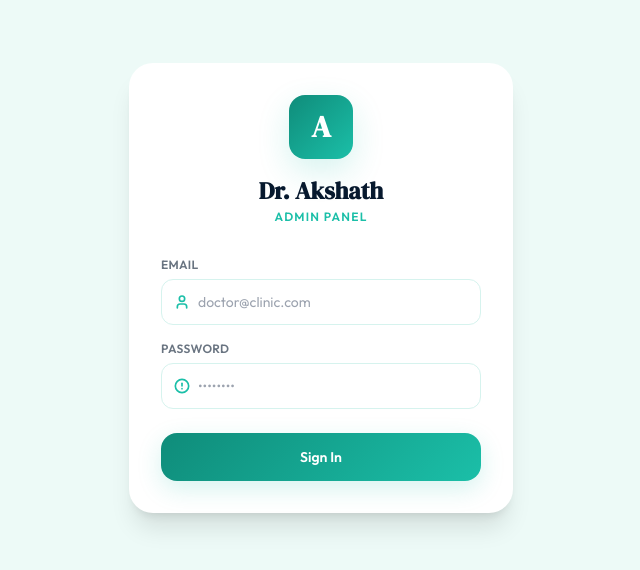
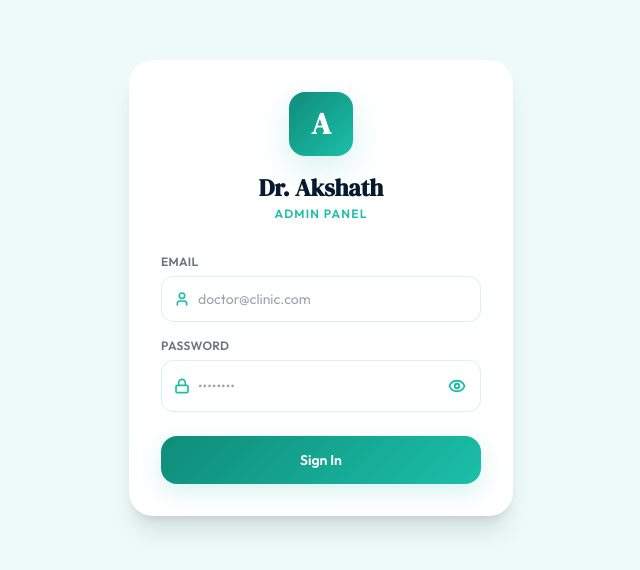
Before and after one commit to UditJain2622004/dr_akshath_portfolio_website, a React (Vite) app in the folder frontend/: page /admin in a window 1280 px wide. Shown: the part 112-682 px from the top of the page, without its empty margins (319-959 px from the left). Built offline with nearby package versions, Linux system fonts and the light colour scheme; no server answers.

Commit message:
some frontend changes

```diff
--- a/frontend/src/components/Navbar.jsx
+++ b/frontend/src/components/Navbar.jsx
@@ -37,21 +37,24 @@ export default function Navbar() {
                     boxShadow: "0 4px 24px rgba(7,25,46,0.08), inset 0 1px 0 rgba(255,255,255,0.6)",
                 }}
             >
-                {["Home", "About", "Services"].map((l, i) => (
-                    <a key={l} href={`#${l === "Home" ? "" : l.toLowerCase()}`}
-                        className={`text-[14px] px-[19px] py-[8px] rounded-full transition-all no-underline font-medium ${i === 0
-                            ? "bg-white/80 text-navy font-semibold shadow-sm"
-                            : "text-navy/70 hover:text-navy hover:bg-white/30"
-                            }`}>
+                {["Home", "About", "Services"].map((l) => (
+                    <button key={l} type="button"
+                        onClick={() => scrollTo(l === "Home" ? "" : l.toLowerCase())}
+                        className="text-[14px] px-[19px] py-[8px] rounded-full transition-all no-underline font-medium text-navy/70 hover:text-navy hover:bg-white/30">
                         {l}
-                    </a>
+                    </button>
                 ))}
-                <a href="#booking"
+                <button type="button" onClick={() => scrollTo("booking")}
                     className="text-[14px] px-[19px] py-[8px] rounded-full bg-teal text-white font-medium transition-all hover:bg-teal-light no-underline shadow-sm">
                     ● Book Now
-                </a>
-                <a href="#contact" className="text-[14px] px-[19px] py-[8px] rounded-full text-navy/70 hover:text-navy hover:bg-white/30 transition-all no-underline font-medium">
+                </button>
+                <button type="button" onClick={() => scrollTo("contact")}
+                    className="text-[14px] px-[19px] py-[8px] rounded-full text-navy/70 hover:text-navy hover:bg-white/30 transition-all no-underline font-medium">
                     Contact
+                </button>
+                <div className="w-[1px] h-4 bg-navy/10 mx-1" />
+                <a href="/admin" className="text-[12px] px-3 py-2 rounded-full text-navy/40 hover:text-navy transition-all no-underline font-semibold uppercase tracking-wider">
+                    Portal
                 </a>
             </div>
 
@@ -127,6 +130,13 @@ export default function Navbar() {
                             {item.label}
                         </button>
                     ))}
+                    <div className="h-px bg-navy/5 my-2 mx-4" />
+                    <a
+                        href="/admin"
+                        className="block w-full text-left px-4 py-3 rounded-xl text-[14px] font-semibold text-navy/80 hover:bg-white/50 transition no-underline"
+                    >
+                        Admin Portal
+                    </a>
                 </div>
             )}
 
--- a/frontend/src/components/admin/theme.jsx
+++ b/frontend/src/components/admin/theme.jsx
@@ -17,7 +17,10 @@ import {
     MoreHorizontal,
     AlertCircle,
     MapPin,
-    RefreshCw
+    RefreshCw,
+    Eye,
+    EyeOff,
+    Lock
 } from 'lucide-react';
 
 export const T = {
@@ -52,6 +55,9 @@ export const I = ({ n, s = 20 }) => {
         pending: AlertCircle,
         pin: MapPin,
         refresh: RefreshCw,
+        eye: Eye,
+        eyeOff: EyeOff,
+        lock: Lock,
     };
 
     const IconComponent = icons[n];
--- a/frontend/src/pages/Login.jsx
+++ b/frontend/src/pages/Login.jsx
@@ -6,6 +6,7 @@ export default function LoginPage() {
   const { login, error } = useAuth();
   const [email, setEmail] = useState('');
   const [password, setPassword] = useState('');
+  const [showPassword, setShowPassword] = useState(false);
   const [loading, setLoading] = useState(false);
 
   const handleSubmit = async (e) => {
@@ -59,24 +60,31 @@ export default function LoginPage() {
             </div>
           </div>
 
-          {/* Password */}
           <div>
             <label className="block text-xs font-bold mb-1.5 uppercase tracking-wide" style={{ color: T.navy, opacity: 0.6 }}>
               Password
             </label>
-            <div className="flex items-center gap-2 rounded-xl px-3 py-3 border focus-within:border-teal-400 transition-colors"
+            <div className="flex items-center gap-2 rounded-xl pl-3 pr-2 py-2.5 border focus-within:border-teal-400 transition-colors"
               style={{ border: `1.5px solid ${T.mint}` }}>
-              <span style={{ color: T.tealLight }}><I n="pending" s={16} /></span>
+              <span className="flex-shrink-0" style={{ color: T.tealLight }}><I n="lock" s={16} /></span>
               <input
-                type="password"
+                type={showPassword ? "text" : "password"}
                 autoComplete="current-password"
                 placeholder="••••••••"
                 value={password}
                 onChange={e => setPassword(e.target.value)}
                 required
-                className="flex-1 bg-transparent outline-none text-sm"
+                className="flex-1 min-w-0 bg-transparent outline-none text-sm"
                 style={{ color: T.navy, fontFamily: 'Outfit' }}
               />
+              <button
+                type="button"
+                onClick={() => setShowPassword(!showPassword)}
+                className="flex-shrink-0 p-1.5 hover:bg-black/5 rounded-lg transition-colors"
+                style={{ color: T.tealLight }}
+              >
+                <I n={showPassword ? "eyeOff" : "eye"} s={18} />
+              </button>
             </div>
           </div>
 
```
